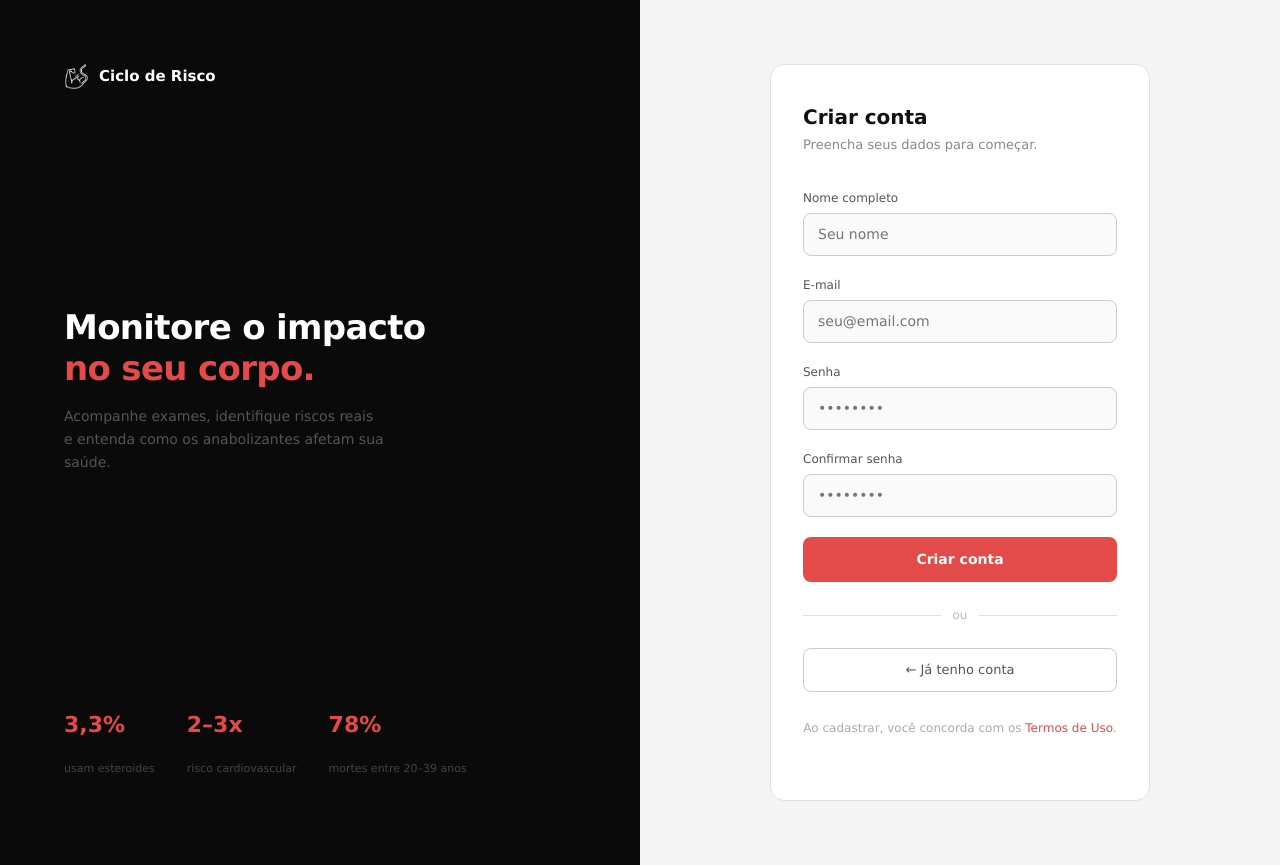
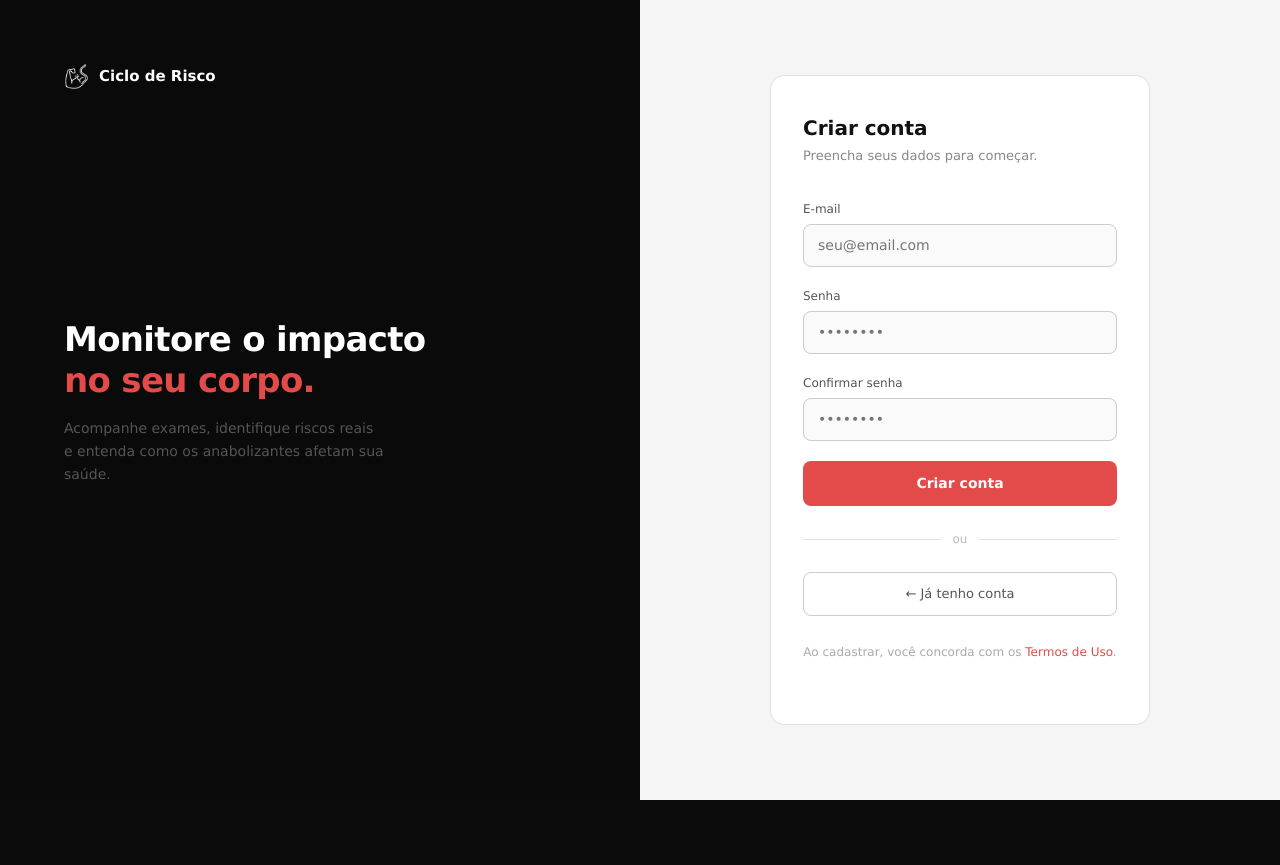
Before and after one commit to nalugao/challenge-ciclo-risco, a React (Vite) app: page /cadastro in a window 1280 px wide. After the commit the page ends 800 px from the top, so only its background shows below. Built offline with nearby package versions, Linux system fonts and the light colour scheme.

Commit message:
refactor: remove unused statistics from Cadastro and Login pages; update Perfil to exclude exames

```diff
--- a/src/pages/Cadastro.jsx
+++ b/src/pages/Cadastro.jsx
@@ -23,18 +23,7 @@ export default function Cadastro() {
                     </p>
                 </div>
                 <div className="login_left_stats">
-                    <div className="stat_item">
-                        <p>3,3%</p>
-                        <p>usam esteroides</p>
-                    </div>
-                    <div className="stat_item">
-                        <p>2–3x</p>
-                        <p>risco cardiovascular</p>
-                    </div>
-                    <div className="stat_item">
-                        <p>78%</p>
-                        <p>mortes entre 20–39 anos</p>
-                    </div>
+
                 </div>
             </div>
 
@@ -43,10 +32,7 @@ export default function Cadastro() {
                     <p className="login_card_title">Criar conta</p>
                     <p className="login_card_sub">Preencha seus dados para começar.</p>
 
-                    <div className="field">
-                        <label>Nome completo</label>
-                        <input type="text" placeholder="Seu nome" />
-                    </div>
+
                     <div className="field">
                         <label>E-mail</label>
                         <input type="email" placeholder="seu@email.com" />
--- a/src/pages/Login.jsx
+++ b/src/pages/Login.jsx
@@ -22,18 +22,7 @@ export default function Login() {
                     </p>
                 </div>
                 <div className="login_left_stats">
-                    <div className="stat_item">
-                        <p>3,3%</p>
-                        <p>usam esteroides</p>
-                    </div>
-                    <div className="stat_item">
-                        <p>2–3x</p>
-                        <p>risco cardiovascular</p>
-                    </div>
-                    <div className="stat_item">
-                        <p>78%</p>
-                        <p>mortes entre 20–39 anos</p>
-                    </div>
+
                 </div>
             </div>
 
--- a/src/pages/Perfil.jsx
+++ b/src/pages/Perfil.jsx
@@ -7,7 +7,7 @@ import { MOCK_DATA } from '../data/mockData'
 import '../style/perfil.css'
 
 export default function Perfil() {
-    const { perfil, metricas, alertas, exames } = MOCK_DATA
+    const { perfil, metricas, alertas } = MOCK_DATA
 
     return (
         <div className="shell">
--- a/src/sections/simulador/Simulador.jsx
+++ b/src/sections/simulador/Simulador.jsx
@@ -245,7 +245,7 @@ export default function Simulador() {
   const profile = result !== null ? getRiskProfile(result) : null;
 
   return (
-    <section className="sim-wrapper py-5" data-bs-theme="dark">
+    <section id="simulador" className="sim-wrapper py-5" data-bs-theme="dark">
       <div className="container">
         <div className="row justify-content-center">
           <div className="col-12 col-md-9 col-lg-7 col-xl-6">
```
